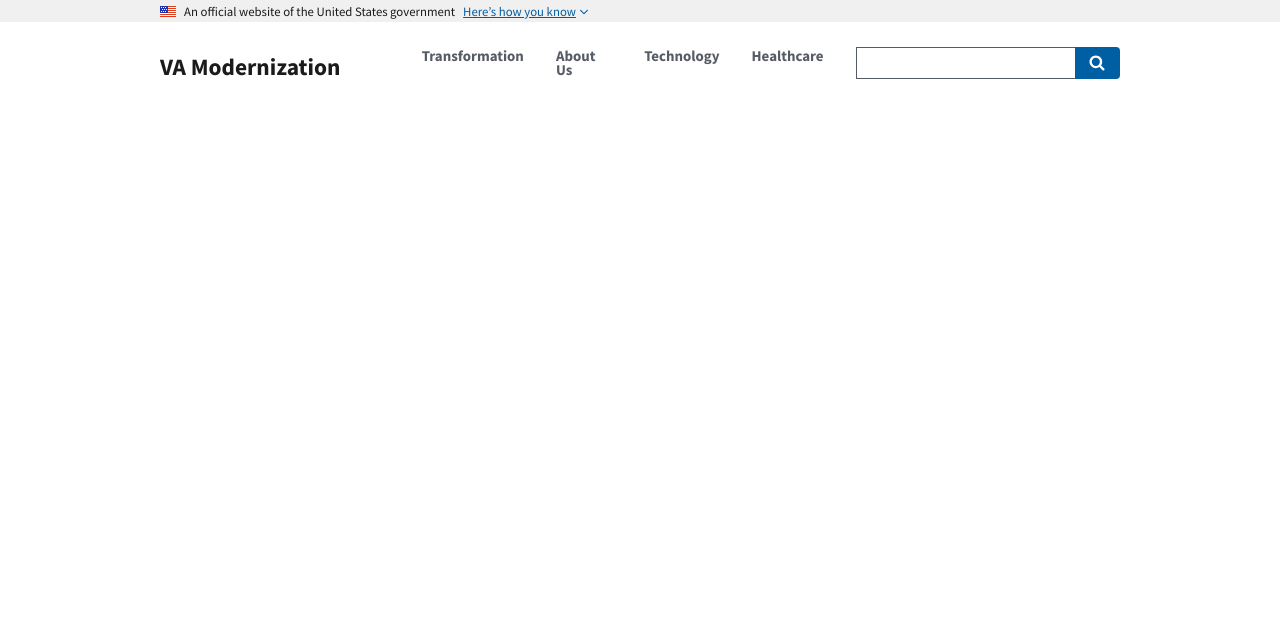
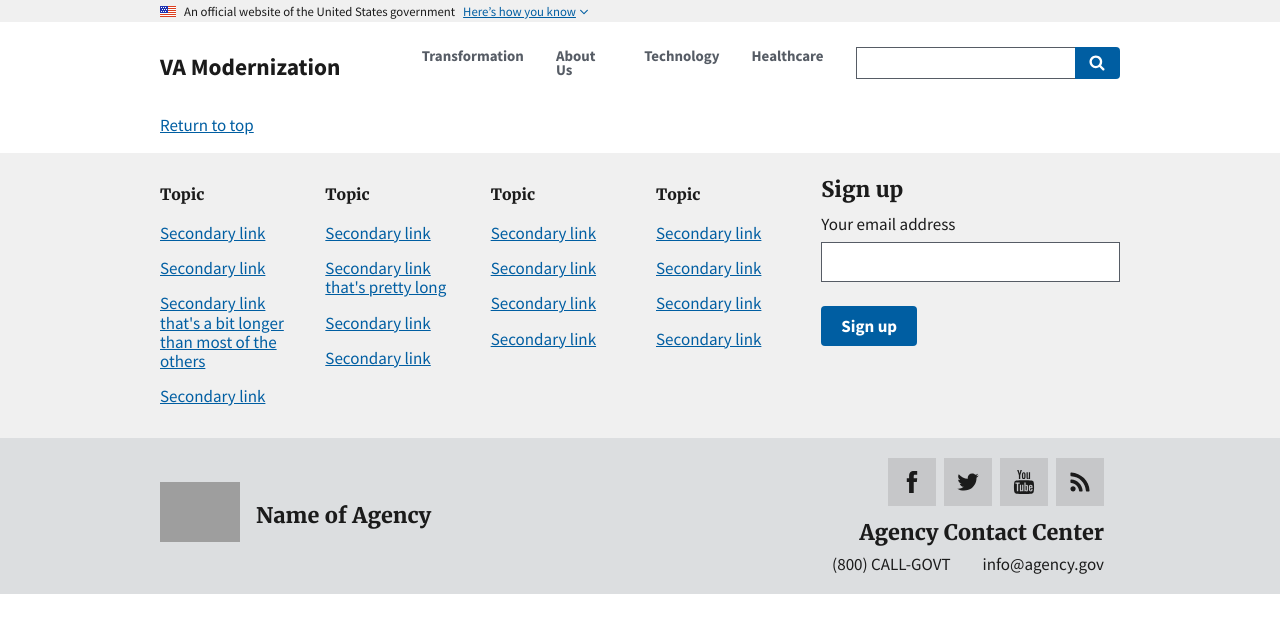
Before and after one commit to eghove/vamod-bcwhz-mockup, a React (Create React App) app in the folder bcwhz-mockup/: page / in a window 1280 px wide. Shown: the top 632 px of the page. Built offline with nearby package versions, Linux system fonts and the light colour scheme; grey boxes are pictures that could not be loaded.

Commit message:
react version of big footer

```diff
--- a/bcwhz-mockup/src/App.js
+++ b/bcwhz-mockup/src/App.js
@@ -2,12 +2,14 @@ import React, { Component } from 'react';
 import logo from './logo.svg';
 // import './App.css';
 import NavBar from './Components/NavBar';
+import Footer from './Components/Footer';
 
 class App extends Component {
   render() {
     return (
       <div className="App">
         <NavBar></NavBar>
+        <Footer></Footer>
 
       </div>
     );
--- /dev/null
+++ b/bcwhz-mockup/src/Components/Footer/index.js
@@ -0,0 +1,133 @@
+// React version of USDWS 2.0.1 Big Footer: https://v2.designsystem.digital.gov/components/footer/#big-footer
+
+import React from 'react';
+
+
+function Footer() {
+  return (
+    <div>
+      <footer className="usa-footer usa-footer--big" role="contentinfo">
+        <div className="grid-container usa-footer__return-to-top">
+          <a href="#">Return to top</a>
+        </div>
+        <div className="usa-footer__primary-section">
+          <div className="grid-container">
+            <div className="grid-row grid-gap">
+              <div className="tablet:grid-col-8">
+                <nav className="usa-footer__nav">
+                  <div className="grid-row grid-gap-4">
+                    <div className="mobile-lg:grid-col-6 desktop:grid-col-3">
+                      <section className="usa-footer__primary-content usa-footer__primary-content--collapsible">
+                        <h4 className="usa-footer__primary-link">Topic</h4>
+                        <ul className="usa-list usa-list--unstyled">
+                          <li className="usa-footer__secondary-link"><a href="javascript:void(0);">Secondary link</a></li>
+                          <li className="usa-footer__secondary-link"><a href="javascript:void(0);">Secondary link</a></li>
+                          <li className="usa-footer__secondary-link"><a href="javascript:void(0);">Secondary link that's a bit longer than most of the others</a></li>
+                          <li className="usa-footer__secondary-link"><a href="javascript:void(0);">Secondary link</a></li>
+                        </ul>
+                      </section>
+                    </div>
+                    <div className="mobile-lg:grid-col-6 desktop:grid-col-3">
+                      <section className="usa-footer__primary-content usa-footer__primary-content--collapsible">
+                        <h4 className="usa-footer__primary-link">Topic</h4>
+                        <ul className="usa-list usa-list--unstyled">
+                          <li className="usa-footer__secondary-link"><a href="javascript:void(0);">Secondary link</a></li>
+                          <li className="usa-footer__secondary-link"><a href="javascript:void(0);">Secondary link that's pretty long</a></li>
+                          <li className="usa-footer__secondary-link"><a href="javascript:void(0);">Secondary link</a></li>
+                          <li className="usa-footer__secondary-link"><a href="javascript:void(0);">Secondary link</a></li>
+                        </ul>
+                      </section>
+                    </div>
+                    <div className="mobile-lg:grid-col-6 desktop:grid-col-3">
+                      <section className="usa-footer__primary-content usa-footer__primary-content--collapsible">
+                        <h4 className="usa-footer__primary-link">Topic</h4>
+                        <ul className="usa-list usa-list--unstyled">
+                          <li className="usa-footer__secondary-link"><a href="javascript:void(0);">Secondary link</a></li>
+                          <li className="usa-footer__secondary-link"><a href="javascript:void(0);">Secondary link</a></li>
+                          <li className="usa-footer__secondary-link"><a href="javascript:void(0);">Secondary link</a></li>
+                          <li className="usa-footer__secondary-link"><a href="javascript:void(0);">Secondary link</a></li>
+                        </ul>
+                      </section>
+                    </div>
+                    <div className="mobile-lg:grid-col-6 desktop:grid-col-3">
+                      <section className="usa-footer__primary-content usa-footer__primary-content--collapsible">
+                        <h4 className="usa-footer__primary-link">Topic</h4>
+                        <ul className="usa-list usa-list--unstyled">
+                          <li className="usa-footer__secondary-link"><a href="javascript:void(0);">Secondary link</a></li>
+                          <li className="usa-footer__secondary-link"><a href="javascript:void(0);">Secondary link</a></li>
+                          <li className="usa-footer__secondary-link"><a href="javascript:void(0);">Secondary link</a></li>
+                          <li className="usa-footer__secondary-link"><a href="javascript:void(0);">Secondary link</a></li>
+                        </ul>
+                      </section>
+                    </div>
+                  </div>
+                </nav>
+              </div>
+              <div className="tablet:grid-col-4">
+                <div className="usa-sign-up">
+                  <h3 className="usa-sign-up__heading">Sign up</h3>
+                  <form className="usa-form">
+                    <label className="usa-label" for="email" id="">Your email address</label>
+                    <input className="usa-input" id="email" name="email" type="email" />
+                    <button className="usa-button" type="submit">Sign up</button>
+                  </form>
+                </div>
+              </div>
+            </div>
+          </div>
+        </div>
+        <div className="usa-footer__secondary-section">
+          <div className="grid-container">
+            <div className="grid-row grid-gap">
+              <div className="usa-footer__logo grid-row mobile-lg:grid-col-6 mobile-lg:grid-gap-2">
+                <div className="mobile-lg:grid-col-auto">
+                  <img className="usa-footer__logo-img" src="/assets/img/logo-img.png" alt="" />
+                </div>
+                <div className="mobile-lg:grid-col-auto">
+                  <h3 className="usa-footer__logo-heading">Name of Agency</h3>
+                </div>
+              </div>
+              <div className="usa-footer__contact-links mobile-lg:grid-col-6">
+                <div className="usa-footer__social-links grid-row grid-gap-1">
+                  <div className="grid-col-auto">
+                    <a className="usa-social-link usa-social-link--facebook" href="javascript:void(0);">
+                      <span>Facebook</span>
+                    </a>
+                  </div>
+                  <div className="grid-col-auto">
+                    <a className="usa-social-link usa-social-link--twitter" href="javascript:void(0);">
+                      <span>Twitter</span>
+                    </a>
+                  </div>
+                  <div className="grid-col-auto">
+                    <a className="usa-social-link usa-social-link--youtube" href="javascript:void(0);">
+                      <span>YouTube</span>
+                    </a>
+                  </div>
+                  <div className="grid-col-auto">
+                    <a className="usa-social-link usa-social-link--rss" href="javascript:void(0);">
+                      <span>RSS</span>
+                    </a>
+                  </div>
+                </div>
+                <h3 className="usa-footer__contact-heading">Agency Contact Center</h3>
+                <address className="usa-footer__address">
+                  <div className="usa-footer__contact-info grid-row grid-gap">
+                    <div className="grid-col-auto">
+                      <a href="tel:1-800-555-5555">(800) CALL-GOVT</a>
+                    </div>
+                    <div className="grid-col-auto">
+                      <a href="mailto:info@agency.gov">info@agency.gov</a>
+                    </div>
+                  </div>
+                </address>
+              </div>
+            </div>
+          </div>
+        </div>
+      </footer>
+    </div>
+  )
+}
+
+export default Footer;
```
